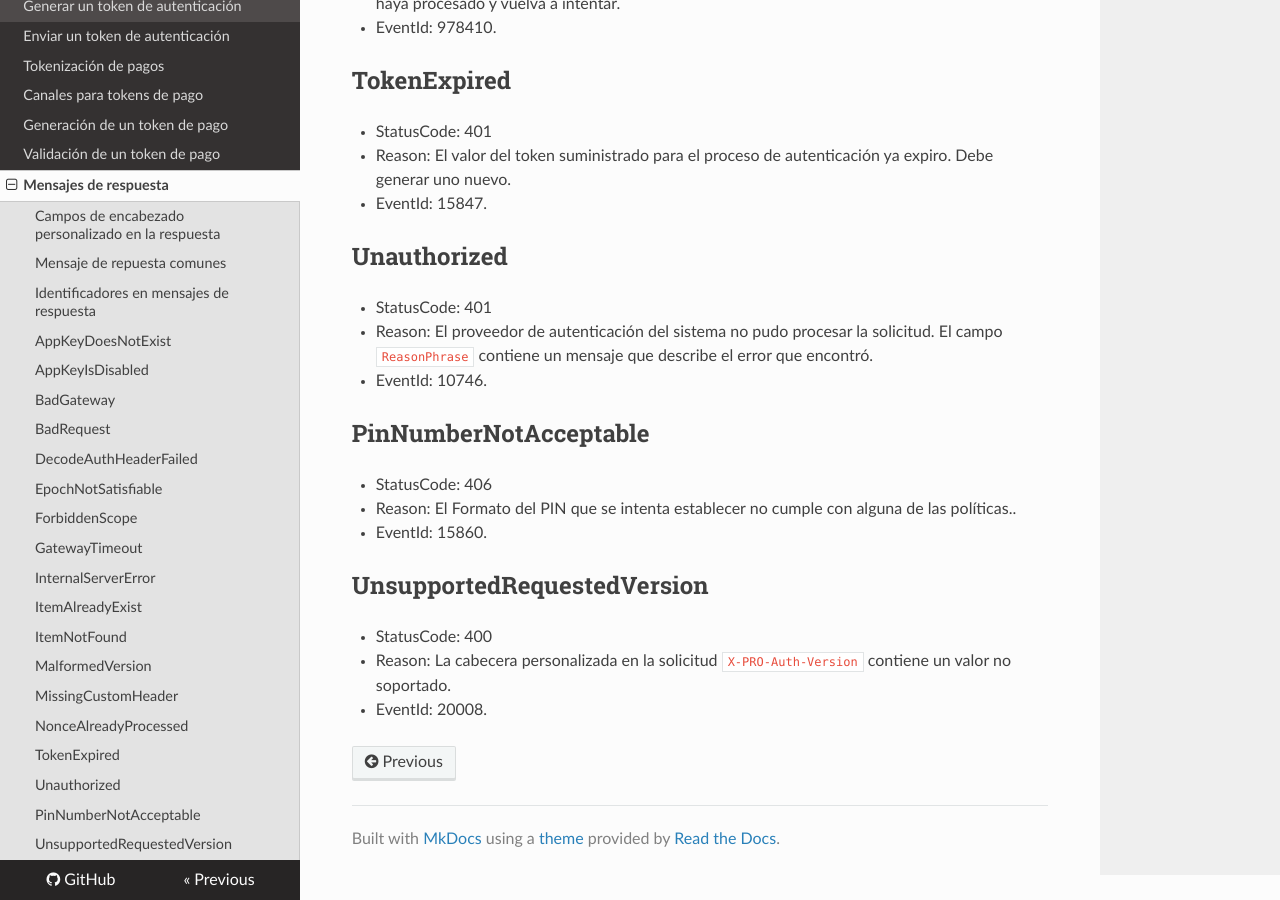
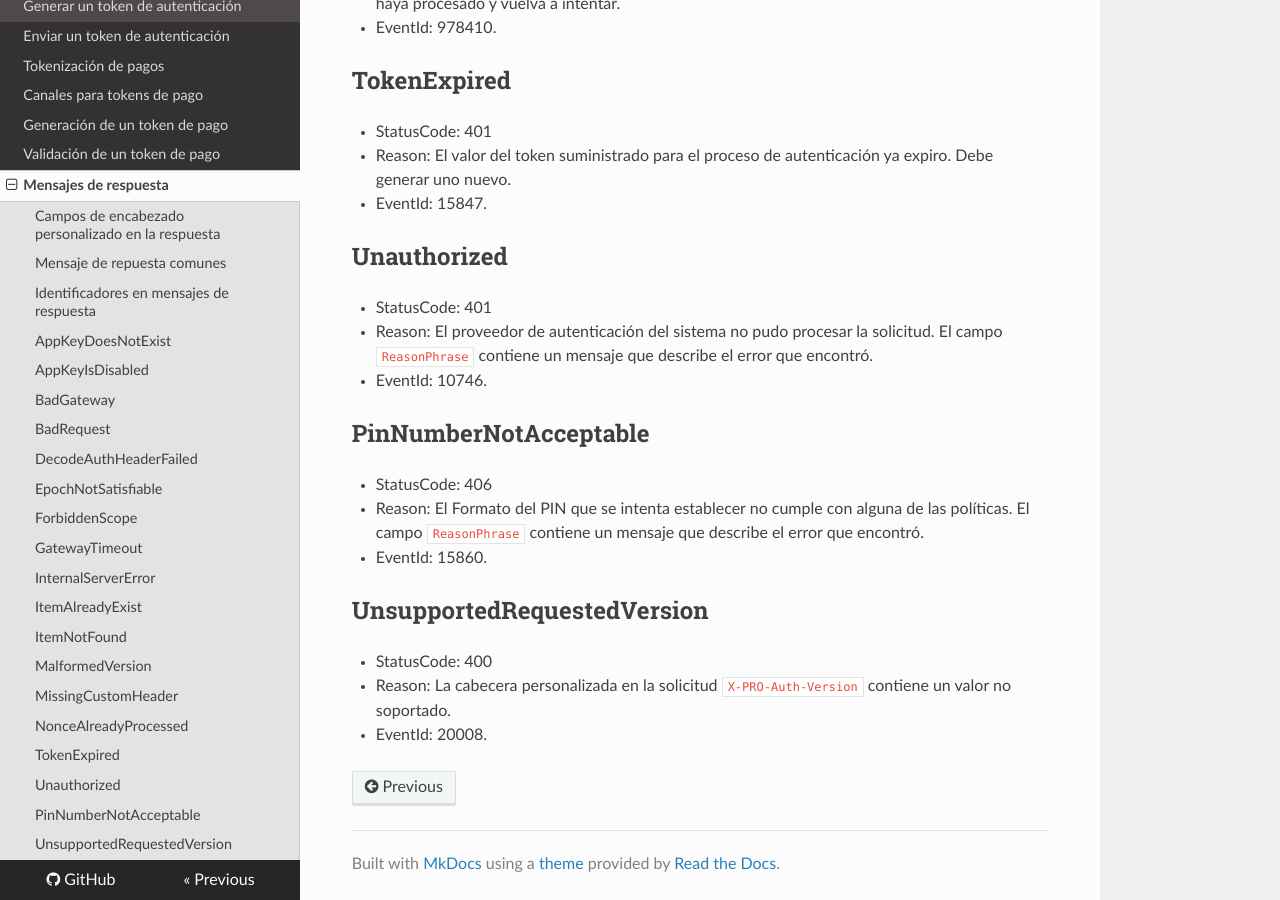
Before and after one commit to menchi2000/Aspen, an MkDocs documentation site: the page built from docs/Responses.md, in a window 1280 px wide and 900 px high, scrolled down 3896 px. Built offline with MkDocs 1.6.1, drawn with Linux system fonts in a browser that asks for light colours; nearby versions of some CDN libraries; old or Windows-style settings are respelled for this version of MkDocs.

Commit message:
Update Responses.md

```diff
--- a/docs/Responses.md
+++ b/docs/Responses.md
@@ -137,7 +137,7 @@ La cabecera personalizada de respuesta `X-PRO-Response-Help` puede contener algu
 
 ## PinNumberNotAcceptable
 - StatusCode: 406
-- Reason: El Formato del PIN que se intenta establecer no cumple con alguna de las políticas..
+- Reason: El Formato del PIN que se intenta establecer no cumple con alguna de las políticas. El campo `ReasonPhrase` contiene un mensaje que describe el error que encontró.
 - EventId: 15860.
 
 ## UnsupportedRequestedVersion
```
